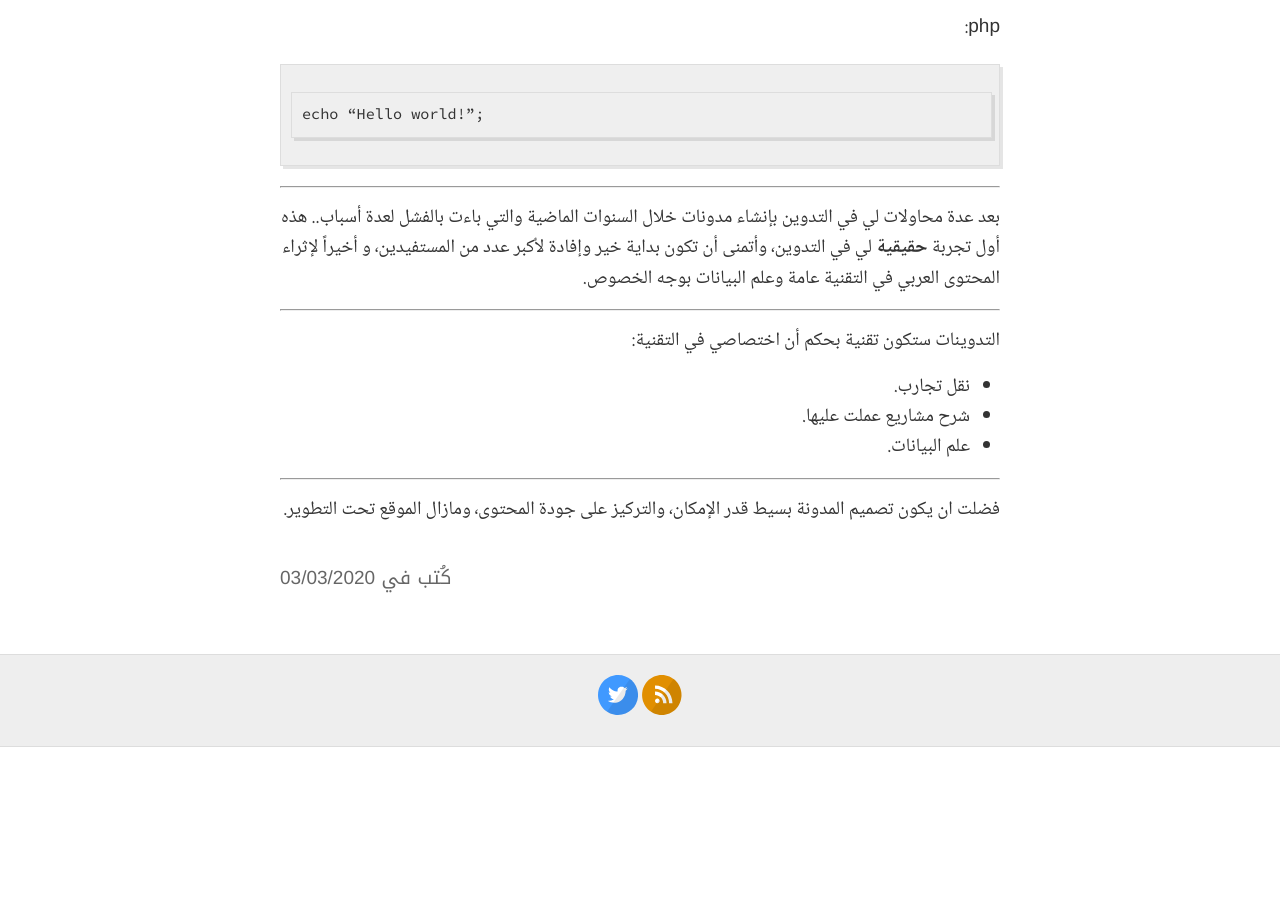
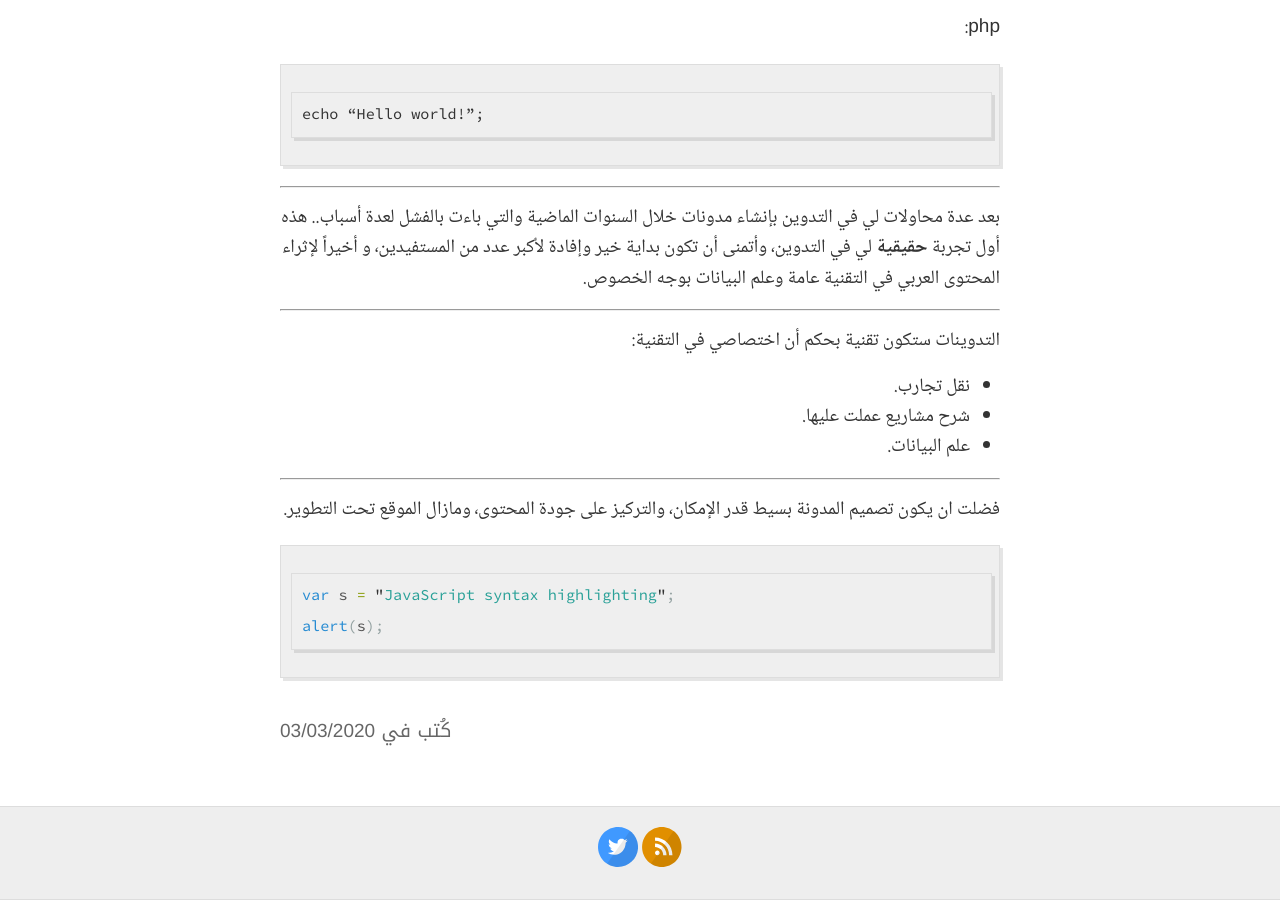
Before and after one commit to ahmadamoudi/ahmadamoudi.github.io, a Jekyll site: the page built from _posts/2020-3-3-HelloWorld.md, in a window 1280 px wide and 900 px high, scrolled down 959 px. Built offline with Jekyll 4.4.1, drawn with Linux system fonts in a browser that asks for light colours; comment, search, counter and statistics services are not loaded; before the commit the page ends 1706 px from its top, so only the background shows below that.

Commit message:
Update 2020-3-3-HelloWorld.md

````diff
--- a/_posts/2020-3-3-HelloWorld.md
+++ b/_posts/2020-3-3-HelloWorld.md
@@ -45,3 +45,10 @@ echo “Hello world!”;
 
 ----
 فضلت ان يكون تصميم المدونة بسيط قدر الإمكان٬ والتركيز على جودة المحتوى٬ ومازال الموقع تحت التطوير.
+
+
+
+```javascript
+var s = "JavaScript syntax highlighting";
+alert(s);
+```
````
